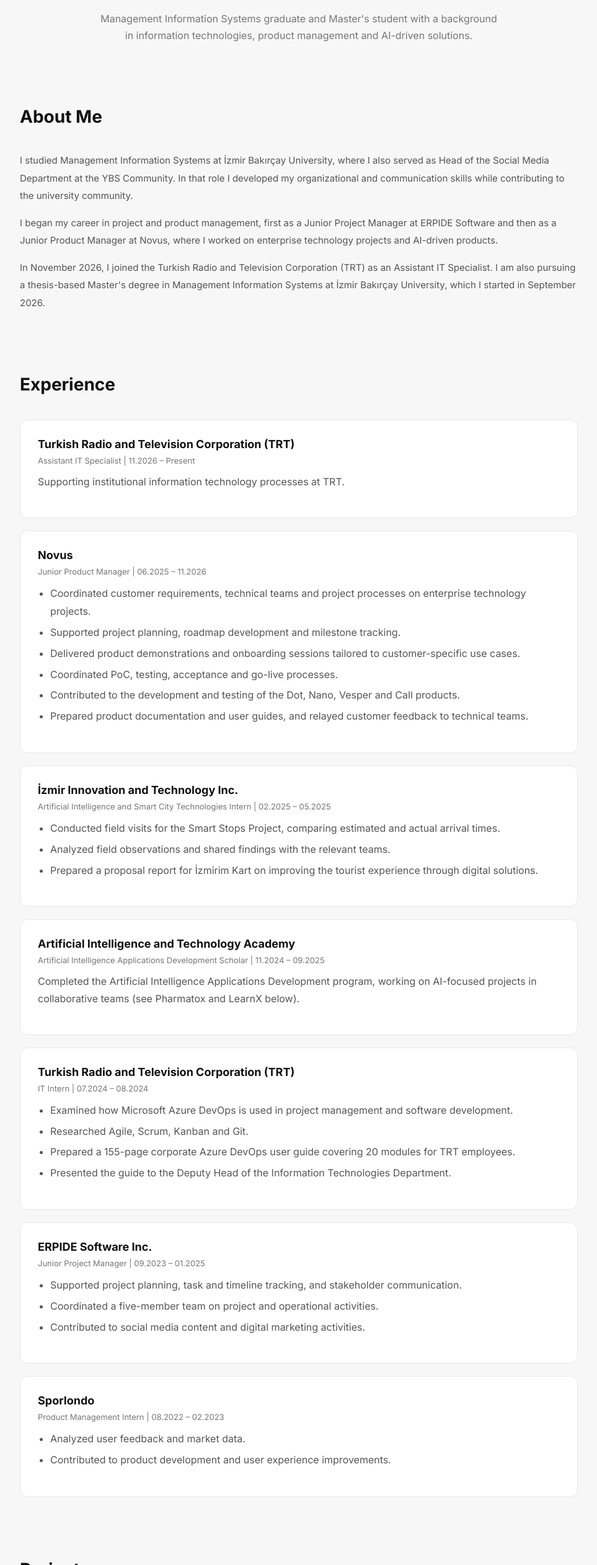
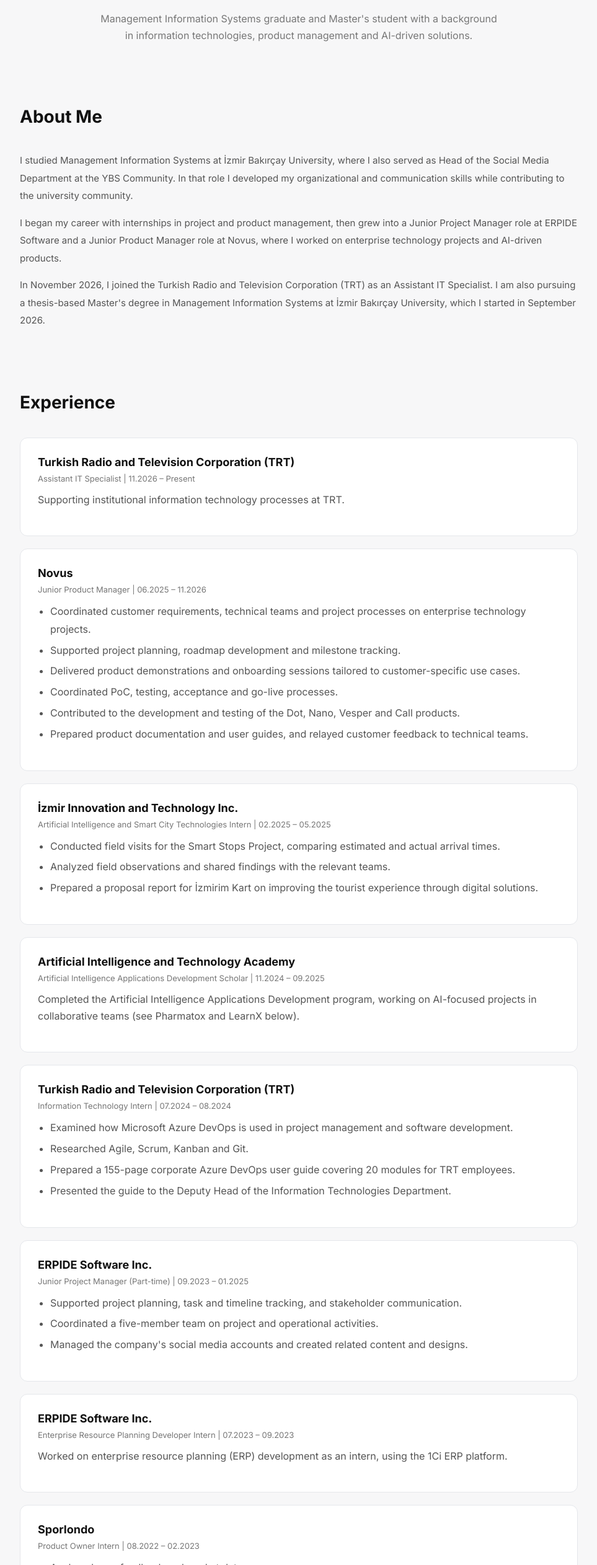
Before and after one commit to berkayozerdem/berkayozerdem, a plain HTML site: page index.html in a window 1280 px wide. Shown: the part 275-2800 px from the top of the page at 62% size, without its empty margins (158-1121 px from the left). Drawn offline with Linux system fonts and the light colour scheme.

Commit message:
Update index.html

```diff
--- a/index.html
+++ b/index.html
@@ -249,10 +249,10 @@ footer {
     </p>
 
     <p>
-      I began my career in project and product management, first as a
-      Junior Project Manager at ERPIDE Software and then as a Junior
-      Product Manager at Novus, where I worked on enterprise technology
-      projects and AI-driven products.
+      I began my career with internships in project and product
+      management, then grew into a Junior Project Manager role at ERPIDE
+      Software and a Junior Product Manager role at Novus, where I worked
+      on enterprise technology projects and AI-driven products.
     </p>
 
     <p>
@@ -342,7 +342,7 @@ footer {
   <!-- TRT - INTERNSHIP -->
   <div class="card">
     <h3>Turkish Radio and Television Corporation (TRT)</h3>
-    <span>IT Intern | 07.2024 – 08.2024</span>
+    <span>Information Technology Intern | 07.2024 – 08.2024</span>
     <ul>
       <li>
         Examined how Microsoft Azure DevOps is used in project
@@ -365,7 +365,7 @@ footer {
   <!-- ERPIDE -->
   <div class="card">
     <h3>ERPIDE Software Inc.</h3>
-    <span>Junior Project Manager | 09.2023 – 01.2025</span>
+    <span>Junior Project Manager (Part-time) | 09.2023 – 01.2025</span>
     <ul>
       <li>
         Supported project planning, task and timeline tracking,
@@ -376,16 +376,26 @@ footer {
         activities.
       </li>
       <li>
-        Contributed to social media content and digital marketing
-        activities.
+        Managed the company's social media accounts and created
+        related content and designs.
       </li>
     </ul>
+  </div>
+
+  <!-- ERPIDE - INTERNSHIP -->
+  <div class="card">
+    <h3>ERPIDE Software Inc.</h3>
+    <span>Enterprise Resource Planning Developer Intern | 07.2023 – 09.2023</span>
+    <p>
+      Worked on enterprise resource planning (ERP) development
+      as an intern, using the 1Ci ERP platform.
+    </p>
   </div>
 
   <!-- SPORLONDO -->
   <div class="card">
     <h3>Sporlondo</h3>
-    <span>Product Management Intern | 08.2022 – 02.2023</span>
+    <span>Product Owner Intern | 08.2022 – 02.2023</span>
     <ul>
       <li>
         Analyzed user feedback and market data.
@@ -394,7 +404,20 @@ footer {
         Contributed to product development and user experience
         improvements.
       </li>
+      <li>
+        Created social media content and designs.
+      </li>
     </ul>
+  </div>
+
+  <!-- TECHLONDO -->
+  <div class="card">
+    <h3>Techlondo Group</h3>
+    <span>Project Manager Intern | 02.2022 – 07.2022</span>
+    <p>
+      Supported project management and product development
+      activities as a remote intern.
+    </p>
   </div>
 
 </section>
```
